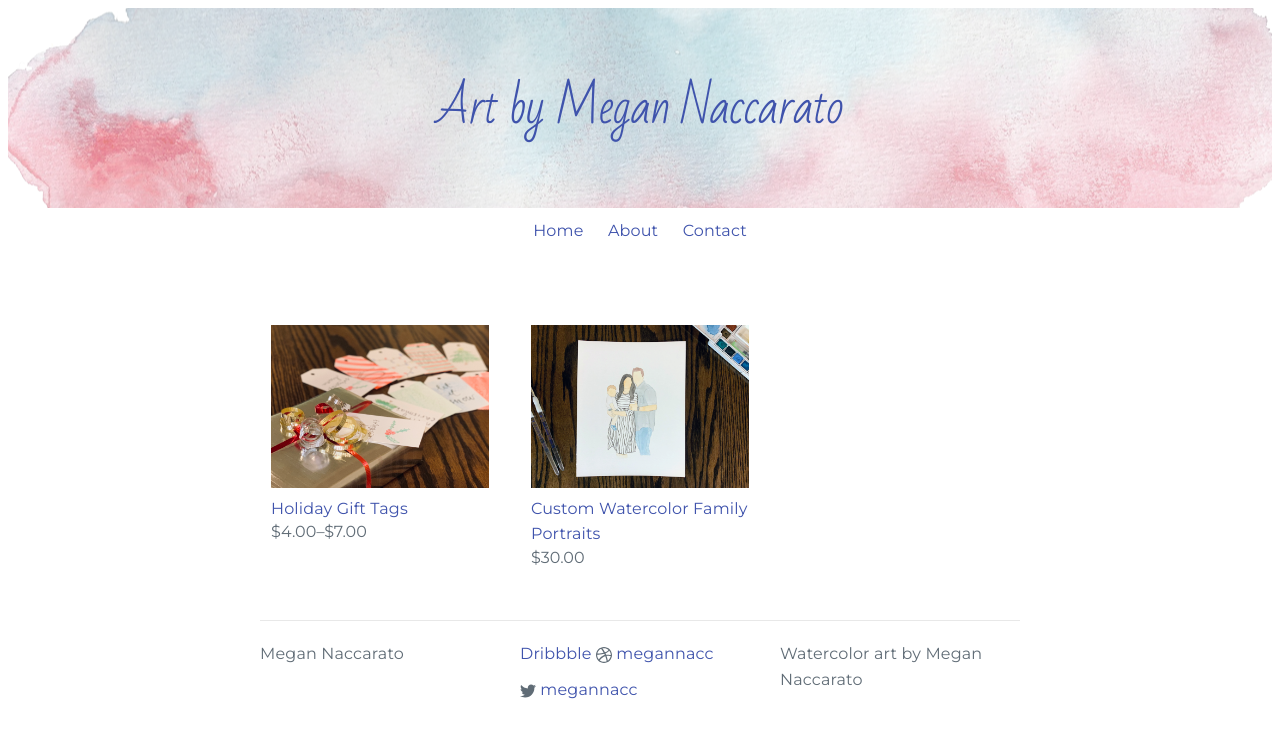
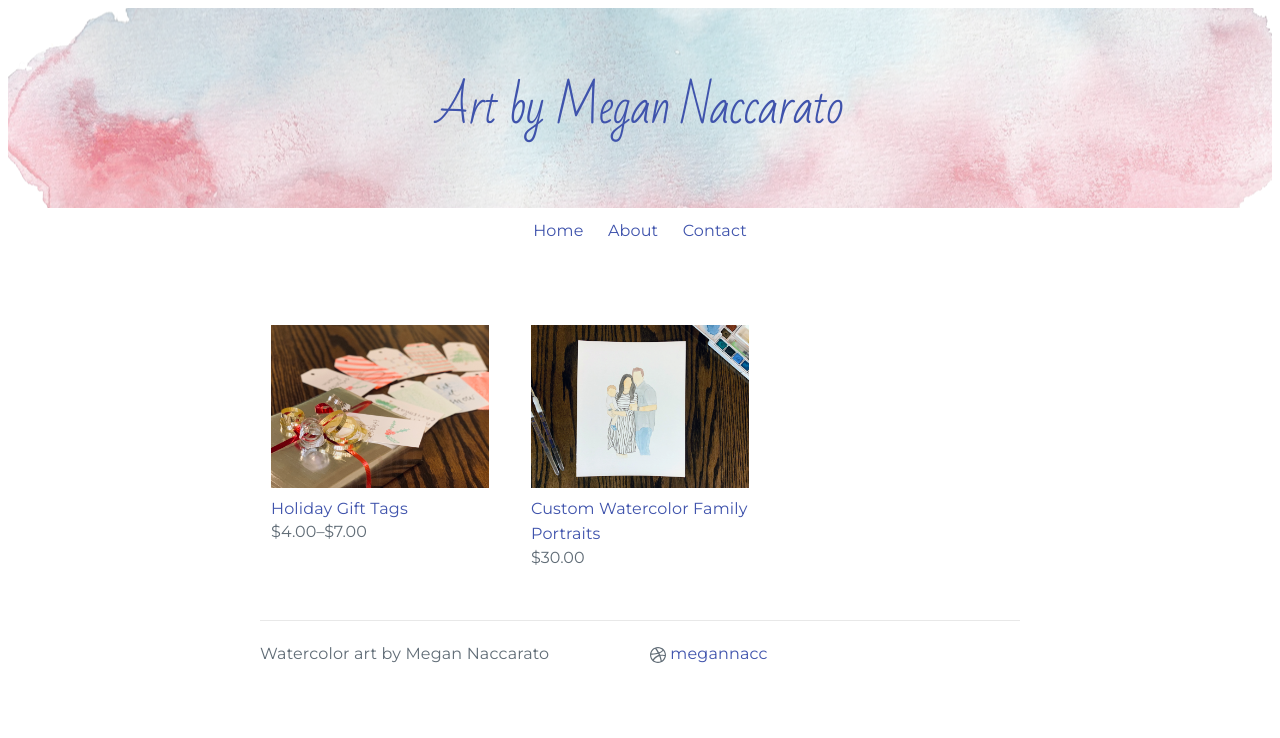
Before and after one commit to naccrat/megan, a Jekyll site: the page built from index.html, in a window 1280 px wide. Shown: the top 738 px of the page. Built offline with Jekyll 4.4.1, drawn with Linux system fonts in a browser that asks for light colours.

Commit message:
footer & settings

```diff
--- a/_config.yml
+++ b/_config.yml
@@ -5,7 +5,7 @@ description: > # this means to ignore newlines until "baseurl:"
   Watercolor art by Megan Naccarato
 baseurl: "" # the subpath of your site, e.g. /blog
 url: "https://artbymegannacc.com/" # the base hostname & protocol for your site
-twitter_username: megannacc
+twitter_username:
 dribbble_username: megannacc
 
 # Build settings
--- a/_includes/footer.html
+++ b/_includes/footer.html
@@ -4,7 +4,7 @@
   <div class="row">
     <div class="column">
       <ul class="contact-list">
-        <li>{{ site.title }}</li>
+        <li>{{ site.description }}</li>
       </ul>
     </div>
 
@@ -12,8 +12,8 @@
       <ul class="social-media-list">
         {% if site.dribbble_username %}
         <li>
-          <a href="https://dribbble.com/{{ site.dribbble_username }}">Dribbble
-            <span class="icon icon--twitter">
+          <a href="https://dribbble.com/{{ site.dribbble_username }}">
+            <span class="icon icon--dribbble">
               <svg viewBox="0 0 100 100">
                 <path fill="#828282" d="M50 0C22.397 0 0 22.397 0 50C0 77.603 22.397 100 50 100C77.5488 100 100 77.603 100 50C100 22.397 77.5488 0 50 0ZM83.026 23.0477C88.9913 30.3145 92.5705 39.5879 92.679 49.6204C91.269 49.3492 77.1692 46.4751 62.961 48.2646C62.6356 47.5597 62.3644 46.8004 62.0391 46.0412C61.1714 43.9805 60.1952 41.8655 59.2191 39.859C74.9458 33.4599 82.1041 24.2408 83.026 23.0477ZM50 7.37527C60.846 7.37527 70.7701 11.4425 78.308 18.1128C77.5488 19.1974 71.0954 27.82 55.9111 33.5141C48.9154 20.6616 41.1605 10.141 39.9675 8.5141C43.167 7.75488 46.5293 7.37527 50 7.37527ZM31.833 11.3883C32.9718 12.9067 40.564 23.4816 47.6681 36.0629C27.7115 41.3774 10.0868 41.269 8.18872 41.269C10.9544 28.0369 19.9024 17.0282 31.833 11.3883ZM7.26681 50.0542C7.26681 49.6204 7.26681 49.1866 7.26681 48.7527C9.11063 48.8069 29.8265 49.0781 51.1388 42.679C52.3861 45.0651 53.5249 47.5054 54.6095 49.9458C54.0672 50.1085 53.4707 50.2712 52.9284 50.4338C30.9111 57.538 19.1974 76.9523 18.2213 78.5792C11.4425 71.0412 7.26681 61.0087 7.26681 50.0542ZM50 92.7332C40.1302 92.7332 31.0195 89.3709 23.8069 83.731C24.5662 82.1584 33.243 65.4555 57.321 57.0499C57.4295 56.9957 57.4837 56.9957 57.5922 56.9414C63.6117 72.5054 66.0521 85.5748 66.7028 89.3167C61.551 91.5401 55.9111 92.7332 50 92.7332ZM73.807 85.4122C73.3731 82.8091 71.0955 70.3362 65.5098 54.9892C78.9046 52.8742 90.6182 56.3449 92.0824 56.833C90.2386 68.7093 83.4056 78.9588 73.807 85.4122Z" />
               </svg>
@@ -26,7 +26,7 @@
 
         {% if site.twitter_username %}
         <li>
-          <a href="https://dribbble.com/{{ site.twitter_username }}">
+          <a href="https://twitter.com/{{ site.twitter_username }}">
             <span class="icon  icon--twitter">
               <svg viewBox="0 0 16 16">
                 <path fill="#828282" d="M15.969,3.058c-0.586,0.26-1.217,0.436-1.878,0.515c0.675-0.405,1.194-1.045,1.438-1.809
@@ -41,9 +41,6 @@
       </ul>
     </div>
 
-    <div class="column">
-      <p>{{ site.description }}</p>
-    </div>
   </div>
 
 </footer>
```
